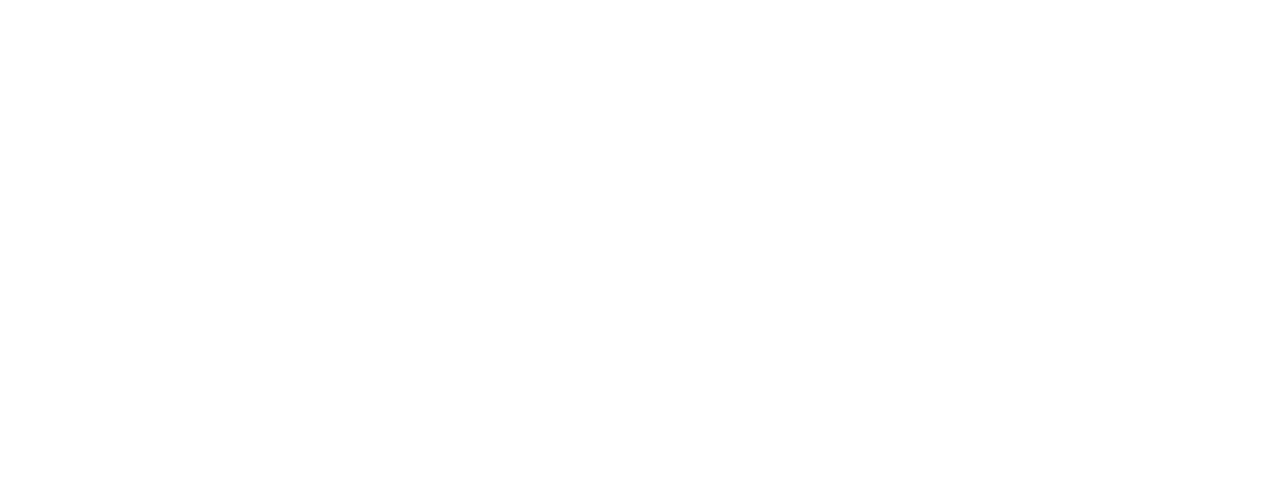
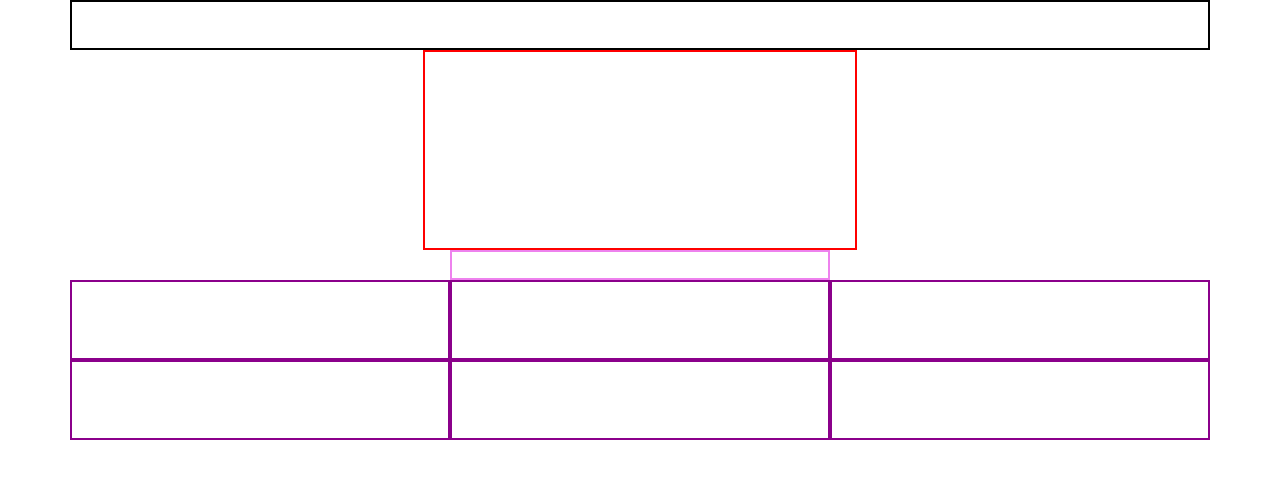
Before and after one commit to GioMench/html-css-bootstrap-freelancer, a plain HTML site: page index.html in a window 1280 px wide. Drawn offline with nearby package versions, Linux system fonts and the light colour scheme.

Commit message:
set section#menu,#start and #portolio

```diff
--- a/assets/css/style.css
+++ b/assets/css/style.css
@@ -0,0 +1,25 @@
+.debug {
+
+
+    >.box_menu {
+        border: 2px solid black;
+        height: 50px;
+    }
+
+    >div>.box_start {
+        border: 2px solid red;
+        height: 200px;
+    }
+
+    >div>div>.box_portfolio{
+        border: 2px solid violet;
+        height: 30px;
+    }
+
+    >div>div>.box_portfolioimg{
+        border: 2px solid darkmagenta;
+        height: 80px;
+    }
+
+
+}
--- a/index.html
+++ b/index.html
@@ -1,13 +1,92 @@
 <!DOCTYPE html>
 <html lang="en">
+
 <head>
     <meta charset="UTF-8">
     <meta name="viewport" content="width=device-width, initial-scale=1.0">
-    <link href="https://cdn.jsdelivr.net/npm/bootstrap@5.3.2/dist/css/bootstrap.min.css" rel="stylesheet" integrity="sha384-T3c6CoIi6uLrA9TneNEoa7RxnatzjcDSCmG1MXxSR1GAsXEV/Dwwykc2MPK8M2HN" crossorigin="anonymous">
+    <link href="https://cdn.jsdelivr.net/npm/bootstrap@5.3.2/dist/css/bootstrap.min.css" rel="stylesheet"
+        integrity="sha384-T3c6CoIi6uLrA9TneNEoa7RxnatzjcDSCmG1MXxSR1GAsXEV/Dwwykc2MPK8M2HN" crossorigin="anonymous">
     <link rel="stylesheet" href="./assets/css/style.css">
     <title>bootstrap-freelancer</title>
 </head>
+
 <body>
 
+    <header>
+        <section id="menu" class="debug">
+
+            <div class="container-md box_menu">
+
+            </div>
+
+        </section>
+        <!--/section_menu-->
+    </header>
+    <!--/site_header-->
+
+    <main>
+        <section id="start" class="debug">
+
+            <div class="row justify-content-center">
+                <div class="col-4 box_start">
+
+                </div>
+            </div>
+
+        </section>
+        <!--/section_start-->
+
+        <section id="portfolio" class="debug">
+
+            <div class="container-sm">
+
+                <div class="row justify-content-center">
+                    <div class="col-4 box_portfolio">
+
+                    </div>
+                </div>
+
+                <div class="row justify-content-center">
+                    <div class="col-sm-4 box_portfolioimg">
+
+                    </div>
+                    <div class="col-sm-4 box_portfolioimg">
+
+                    </div>
+                    <div class="col-sm-4 box_portfolioimg">
+
+                    </div>
+                    <div class="col-sm-4 box_portfolioimg">
+
+                    </div>
+                    <div class="col-sm-4 box_portfolioimg">
+
+                    </div>
+                    <div class="col-sm-4 box_portfolioimg">
+
+                    </div>
+                </div>
+
+            </div>
+
+        </section>
+        <!--/section_portfolio-->
+        <section></section>
+        <!--/section_about-->
+        <section></section>
+        <!--/section_contactme-->
+    </main>
+    <!--/site_main-->
+
+    <footer>
+        <section></section>
+        <section></section>
+    </footer>
+    <!--/site_footer-->
+
+
+
+
 </body>
+
 </html>
```
